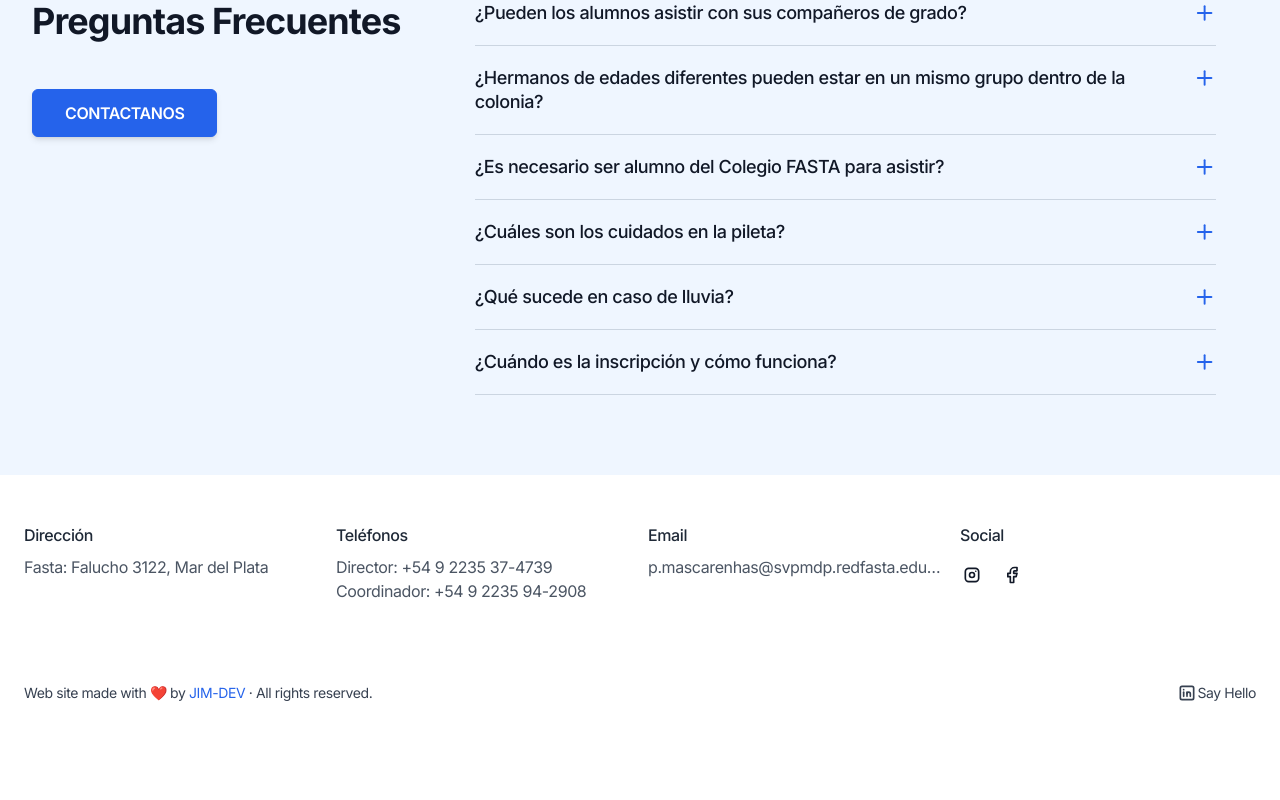
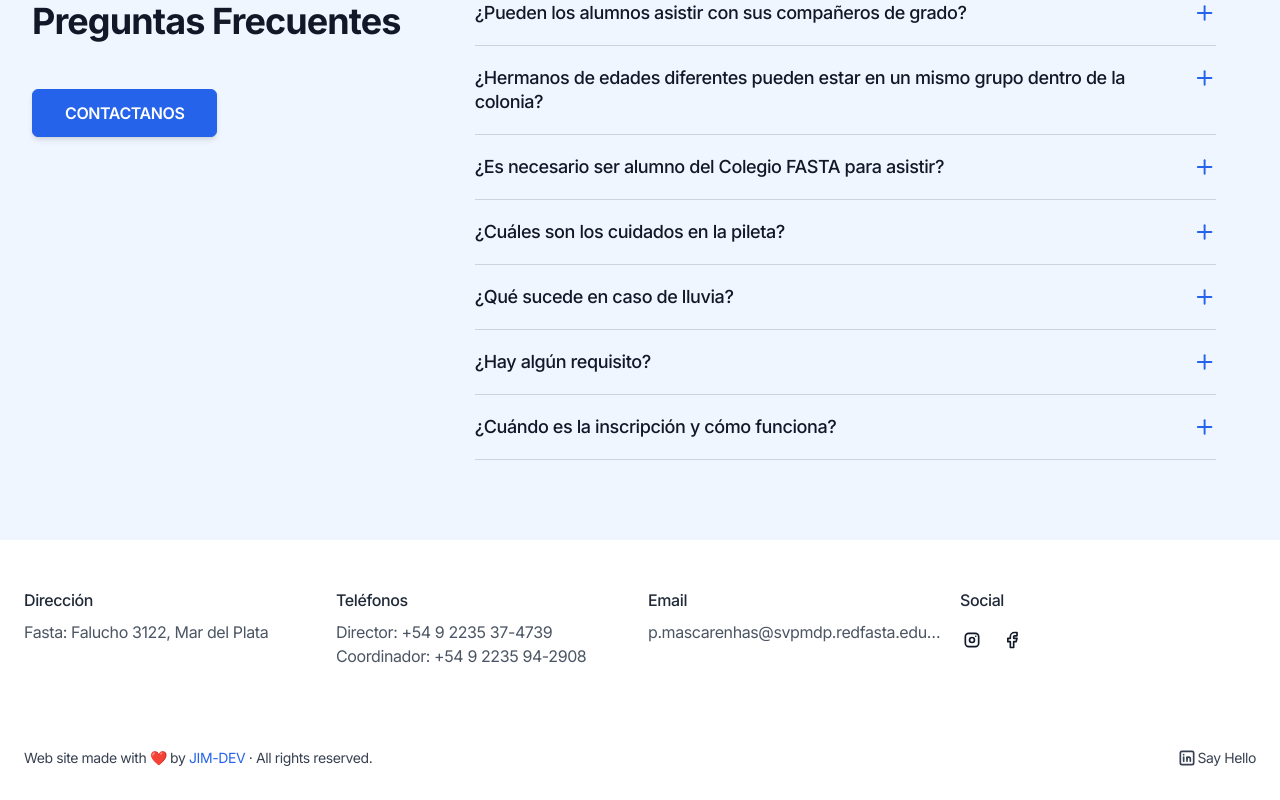
Before and after one commit to JIM90mdp/Fasta-2024, a Next.js app: page /precios in a window 1280 px wide. Shown: the part 2672-3472 px from the top of the page. Before the commit the page ends 3407 px from the top, so only its background shows below. Built offline with nearby package versions, Linux system fonts and the light colour scheme.

Commit message:
Adding requisitos

```diff
--- a/src/shared/data.tsx
+++ b/src/shared/data.tsx
@@ -263,6 +263,10 @@ export const faqsData: FAQsProps = {
       description: 'Las actividades continúan según lo planeado, incluso en días de lluvia. Las actividades se mantienen sin alteraciones debido al clima.',
     },
     {
+      title: '¿Hay algún requisito?',
+      description: 'Si, el único requisito de la coloña es que los colonos no utilicen pañales mientras se encuentran en el establecimiento.',
+    },
+    {
       title: '¿Cuándo es la inscripción y cómo funciona?',
       description: 'La inscripción comienza el miércoles 2 de octubre y se hace efectiva luego de completar el formulario de inscripción y realizar el pago de la matricula de inscripción de $14000 a la mutual MDA. El director se pondrá en contacto con todas las familias una vez que completen el formulario de inscripción.',
     },
@@ -299,6 +303,10 @@ export const faqsData2: FAQsProps = {
       description: 'Las actividades continúan según lo planeado, incluso en días de lluvia. Las actividades se mantienen sin alteraciones debido al clima.',
     },
     {
+      title: '¿Hay algún requisito?',
+      description: 'Si, el único requisito de la coloña es que los colonos no utilicen pañales mientras se encuentran en el establecimiento.',
+    },
+    {
       title: '¿Cuándo es la inscripción y cómo funciona?',
       description: 'La inscripción comienza el miércoles 2 de octubre y se hace efectiva luego de completar el formulario de inscripción y realizar el pago de la matricula de inscripción de $14000 a la mutual MDA. El director se pondrá en contacto con todas las familias una vez que completen el formulario de inscripción.',
     },
@@ -333,6 +341,10 @@ export const faqs3Data: FAQsProps = {
     {
       title: '¿Qué sucede en caso de lluvia?',
       description: 'Las actividades continúan según lo planeado, incluso en días de lluvia. Las actividades se mantienen sin alteraciones debido al clima.',
+    },
+    {
+      title: '¿Hay algún requisito?',
+      description: 'Si, el único requisito de la coloña es que los colonos no utilicen pañales mientras se encuentran en el establecimiento.',
     },
     {
       title: '¿Cuándo es la inscripción y cómo funciona?',
@@ -383,6 +395,10 @@ export const faqs4Data: FAQsProps = {
           title: '¿Qué sucede en caso de lluvia?',
           description: 'Las actividades continúan según lo planeado, incluso en días de lluvia. Las actividades se mantienen sin alteraciones debido al clima.',
         },
+        {
+            title: '¿Hay algún requisito?',
+            description: 'Si, el único requisito de la coloña es que los colonos no utilicen pañales mientras se encuentran en el establecimiento.',
+          },
         {
           title: '¿Cuándo es la inscripción y cómo funciona?',
           description: 'La inscripción comienza el miércoles 2 de octubre y se hace efectiva luego de completar el formulario de inscripción y realizar el pago de la matricula de inscripción de $14000 a la mutual MDA. El director se pondrá en contacto con todas las familias una vez que completen el formulario de inscripción.',
@@ -538,7 +554,7 @@ export const featuresData: FeaturesProps = {
     {
       title: 'Grupos por edades',
       description:
-        'Los grupos son seleccionados según la maduración y edad cronológica, de tal forma que se garantice la formación, la diversión y seguridad de los colonos.',
+        'Los grupos son seleccionados según la maduración y edad cronológica, de tal forma que se garantice la formación, la diversión y seguridad de los colonos. Único requisito: No usar pañales.',
       icon: IconMoodKid,
       link: {
         label: 'Mas información',
@@ -630,7 +646,7 @@ export const featuresData3: FeaturesProps = {
     {
       title: 'Grupos por edades',
       description:
-        'Los grupos son seleccionados según la maduración y edad cronológica, de tal forma que se garantice la formación, la diversión y seguridad de los colonos.',
+        'Los grupos son seleccionados según la maduración y edad cronológica, de tal forma que se garantice la formación, la diversión y seguridad de los colonos. Único requisito: No usar pañales.',
       icon: IconListCheck,
     },
     {
```
Also changed, not shown: 1 other file (tests, documents, lock files or other folders).
